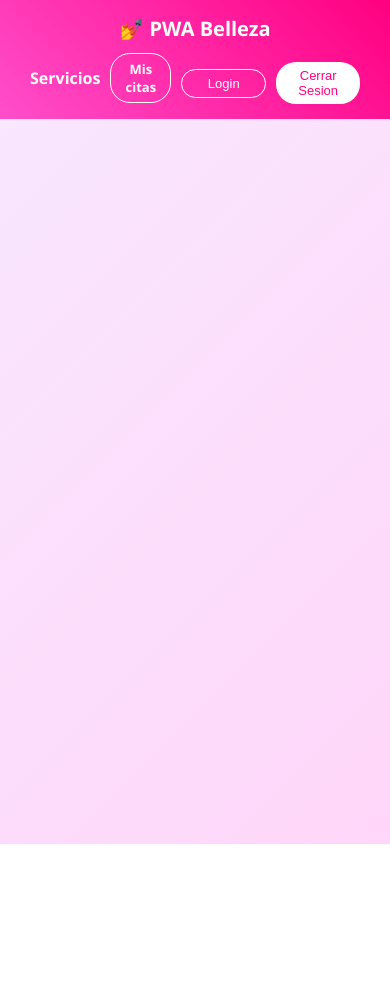
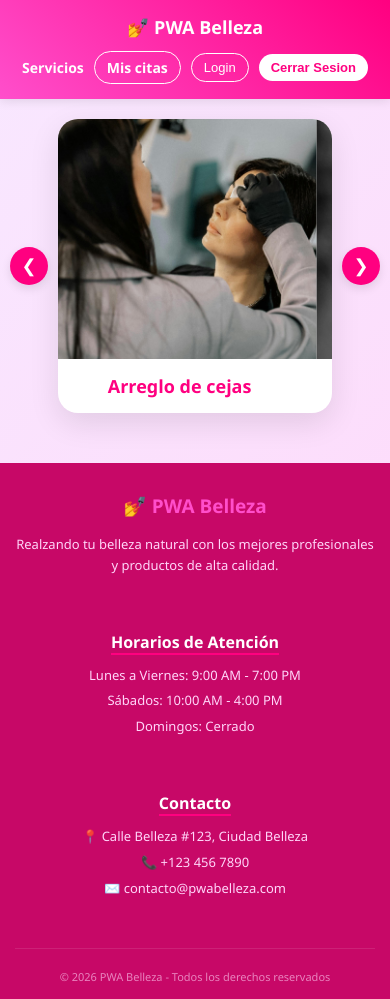
Before and after one commit to Katherin2024/PWA-BELLEZA, a plain HTML site: page index.html in a window 390 px wide. Before the commit the page ends 844 px from the top, so only its background shows below. Drawn offline with Linux system fonts and the light colour scheme; no server answers.

Commit message:
Segundo Cambio

```diff
--- /dev/null
+++ b/css/index.css
@@ -0,0 +1,308 @@
+/* ================= RESET & BASE ================= */
+* {
+  margin: 0;
+  padding: 0;
+  box-sizing: border-box;
+}
+
+body {
+  font-family: 'Segoe UI', Tahoma, Geneva, Verdana, sans-serif;
+  background: linear-gradient(135deg, #f8e8ff, #ffd6f9);
+  min-height: 100vh;
+  color: #333;
+  -webkit-font-smoothing: antialiased;
+}
+
+/* ================= HEADER ================= */
+.header {
+  display: flex;
+  justify-content: space-between;
+  align-items: center;
+  background: linear-gradient(45deg, #ff4ecb, #ff0080);
+  padding: 15px 30px;
+  color: white;
+  box-shadow: 0 2px 10px rgba(0,0,0,0.1);
+}
+
+.logo { font-size: 22px; font-weight: bold; }
+.menu { display: flex; gap: 15px; align-items: center; }
+.menu a { color: white; text-decoration: none; font-weight: bold; font-size: 14px; }
+
+.btn-outline {
+  background: transparent;
+  border: 1px solid white;
+  color: white;
+  padding: 8px 18px;
+  border-radius: 25px;
+  cursor: pointer;
+  transition: 0.3s;
+}
+.btn-outline:hover { background: white; color: #ff0080; }
+
+.btn-solid {
+  background: white;
+  color: #ff0080;
+  border: none;
+  padding: 8px 18px;
+  border-radius: 25px;
+  cursor: pointer;
+  font-weight: bold;
+  transition: 0.3s;
+}
+.btn-solid:hover { background: #ffe6f5; }
+
+.saludo { text-align: center; margin: 30px 0; font-size: 26px; }
+
+/* ================= CARRUSEL PROFESIONAL ================= */
+.carousel-container {
+  display: flex;
+  align-items: center;
+  justify-content: center;
+  max-width: 1000px;
+  margin: 0 auto;
+  padding: 20px;
+  position: relative;
+}
+/* El contenedor que recorta lo que sobra */
+.carousel-window {
+  width: 100%;
+  overflow: hidden;
+  border-radius: 30px;
+  background: white;
+  position: relative;
+}
+
+/* La tira de imágenes que se mueve */
+.carousel-window {
+    width: 100%;
+    max-width: 800px; /* Ancho de la ventana */
+    overflow: hidden; /* Esconde lo que no está en la ventana */
+    border-radius: 25px;
+    background: white;
+    box-shadow: 0 10px 30px rgba(0,0,0,0.1);
+}
+
+/* Busca estas clases y asegúrate de que tengan estas propiedades */
+.carousel-track {
+    display: flex;
+    width: 100%;
+    transition: transform 0.6s cubic-bezier(0.4, 0, 0.2, 1);
+    /* Añadimos esto para evitar espacios fantasmas */
+    gap: 0;
+}
+
+.slide {
+    /* Usamos flex: 0 0 100% para asegurar que mida exactamente el 100% */
+    flex: 0 0 100%;
+    min-width: 100%;
+    max-width: 100%;
+    outline: none; /* Evita bordes de selección */
+    text-align: center;
+}
+
+.slide img {
+    width: 100%;
+    height: 400px;
+    object-fit: cover;
+    display: block;
+}
+
+.slide p {
+    padding: 20px;
+    font-size: 22px;
+    color: #ff0080;
+    font-weight: bold;
+}
+/* ================= BOTONES DE NAVEGACIÓN ================= */
+.btn-nav {
+  width: 60px;
+  height: 60px;
+  background: #ff0080;
+  color: white;
+  border: none;
+  border-radius: 50%;
+  font-size: 24px;
+  cursor: pointer;
+  display: flex;
+  align-items: center;
+  justify-content: center;
+  transition: all 0.3s cubic-bezier(0.175, 0.885, 0.32, 1.275);
+  flex-shrink: 0;
+  box-shadow: 0 6px 20px rgba(255, 0, 128, 0.4);
+  z-index: 10;
+}
+
+.btn-nav:hover {
+  background: #ff4ecb;
+  transform: scale(1.15);
+}
+
+.btn-nav:active { transform: scale(0.95); }
+
+/* Posicionamiento superpuesto */
+.prev { margin-right: -30px; }
+.next { margin-left: -30px; }
+/* ================= FOOTER ================= */
+.footer {
+  background-color: #c70867;
+  color: white;
+  padding: 40px 20px 10px 20px;
+  margin-top: 50px;
+}
+
+.footer-content {
+  display: flex;
+  justify-content: space-around;
+  flex-wrap: wrap;
+  gap: 30px;
+  max-width: 1200px;
+  margin: 0 auto;
+}
+
+.footer-section {
+  flex: 1;
+  min-width: 250px;
+}
+
+.logo-footer {
+  font-size: 22px;
+  font-weight: bold;
+  margin-bottom: 15px;
+  color: #ff4ecb; /* Fucsia vibrante */
+}
+
+.footer-section h3 {
+  margin-bottom: 15px;
+  font-size: 18px;
+  border-bottom: 2px solid #ff0080;
+  display: inline-block;
+  color: white;
+}
+
+.footer-section p {
+  color: #ffd6f9; /* Texto en rosa muy claro para mejor lectura */
+  line-height: 1.6;
+  margin-bottom: 8px;
+  font-size: 14px;
+}
+
+.footer-bottom {
+  text-align: center;
+  margin-top: 40px;
+  padding-top: 20px;
+  border-top: 1px solid rgba(255, 255, 255, 0.1);
+  font-size: 13px;
+  color: rgba(255, 214, 249, 0.6);
+}
+
+
+
+/* Tablets y Celulares Grandes (menos de 768px) */
+@media (max-width: 768px) {
+
+  /* 1. Header: Ajustamos para que no ocupe tanto espacio */
+  .header {
+    flex-direction: column; /* Apila logo y menú */
+    padding: 15px;
+    gap: 12px;
+  }
+
+  .menu {
+    gap: 10px;
+    flex-wrap: wrap; /* Si hay muchos botones, se envuelven */
+    justify-content: center;
+  }
+
+  .btn-outline, .btn-solid {
+    padding: 6px 12px;
+    font-size: 13px;
+  }
+
+  /* 2. Saludo: Reducimos el tamaño de la fuente */
+  .saludo {
+    font-size: 22px;
+    margin: 20px 0;
+  }
+
+  /* 3. Carrusel: Reducimos la altura de la imagen */
+  .slide img {
+    height: 300px; /* Más bajo para que quepa en la pantalla del móvil */
+  }
+
+  .slide p {
+    font-size: 18px;
+    padding: 15px;
+  }
+
+  /* 4. Navegación: El cambio más importante */
+  .carousel-container {
+    padding: 0 10px;
+    gap: 10px; /* Espacio entre botones y ventana */
+  }
+
+  .btn-nav {
+    width: 45px;
+    height: 45px;
+    font-size: 18px;
+    /* Quitamos los márgenes negativos para que no se salgan del borde del celular */
+    margin: 0;
+    box-shadow: 0 4px 10px rgba(0,0,0,0.1);
+  }
+
+  /* Ajustamos la ventana para que se vea bien con los botones a los lados */
+  .carousel-window {
+    border-radius: 20px;
+  }
+  .footer-content {
+    flex-direction: column;
+    text-align: center;
+  }
+
+  .footer-section h3 {
+    width: fit-content;
+    margin: 0 auto 15px auto;
+  }
+
+  .footer-section {
+    margin-bottom: 20px;
+  }
+}
+
+/* Celulares Pequeños (menos de 480px) */
+@media (max-width: 480px) {
+  .slide img {
+    height: 240px; /* Aún más pequeño para pantallas tipo iPhone SE */
+  }
+
+  .logo {
+    font-size: 18px;
+  }
+
+  .btn-nav {
+    width: 38px;
+    height: 38px;
+  }
+  .footer {
+    padding: 30px 15px 15px 15px;
+  }
+
+  .logo-footer {
+    font-size: 19px;
+  }
+
+  .footer-section h3 {
+    font-size: 16px;
+    margin-bottom: 10px;
+  }
+
+  .footer-section p {
+    font-size: 13px;
+    margin-bottom: 5px;
+  }
+
+  .footer-bottom {
+    margin-top: 25px;
+    font-size: 11px;
+  }
+
+}
--- a/index.html
+++ b/index.html
@@ -1,77 +1,107 @@
 <!DOCTYPE html>
 <html lang="es">
 <head>
-
   <meta charset="UTF-8">
   <meta name="viewport" content="width=device-width, initial-scale=1.0">
   <title>PWA Belleza</title>
-
-  <link rel="stylesheet" href="css/style.css">
-
+  <link rel="stylesheet" href="css/index.css">
 </head>
-
 <body>
 
-  <!-- ================= HEADER ================= -->
   <header class="header">
+    <div class="logo">💅 <span>PWA Belleza</span></div>
+    <nav class="menu">
+      <a href="servicios.html">Servicios</a>
+      <a href="mis-citas.html" class="btn-outline">Mis citas</a>
+      <button id="btnLogin" class="btn-outline" onclick="irLogin()">Login</button>
+      <button id="btnLogout" class="btn-solid" onclick="cerrarSesion()">Cerrar Sesion</button>
+    </nav>
+  </header>
 
-    <!-- Logo -->
-    <div class="logo">
-      💅 <span>PWA Belleza</span>
+  <h2 id="saludo" class="saludo"></h2>
+
+ <div class="carousel-container">
+    <button class="btn-nav prev" id="btnPrev">❮</button>
+
+    <div class="carousel-window">
+        <div class="carousel-track" id="carouselTrack">
+            <div class="slide">
+                <img src="img/belleza.jpg" alt="Uñas">
+                <p>Arreglo de cejas </p>
+            </div>
+            <div class="slide">
+                <img src="img/belleza2.jpg" alt="Pestañas">
+                <p>Cejas ✨</p>
+            </div>
+            <div class="slide">
+                <img src="img/cuidado.jpg" alt="Cejas">
+                <p>Diseño de Uñas </p>
+            </div>
+            <div class="slide">
+                <img src="img/depilacion2.jpg" alt="Depilación">
+                <p>Depilación corporal </p>
+            </div>
+        </div>
     </div>
 
-    <!-- Menú -->
-    <nav class="menu">
+    <button class="btn-nav next" id="btnNext">❯</button>
+</div>
 
-      <a href="servicios.html">Servicios</a>
-      <a href="mis-citas.html" class="btn-outline">Mis citas</a>
-      <!-- Login -->
-      <button id="btnLogin" class="btn-outline" onclick="irLogin()">Login</button>
+<footer class="footer">
+    <div class="footer-content">
 
-      <!-- Logout -->
-      <button id="btnLogout" class="btn-solid" onclick="cerrarSesion()">Cerrar Sesion</button>
+      <div class="footer-section">
+        <div class="logo-footer">💅 PWA Belleza</div>
+        <p>Realzando tu belleza natural con los mejores profesionales y productos de alta calidad.</p>
+      </div>
 
-    </nav>
+      <div class="footer-section">
+        <h3>Horarios de Atención</h3>
+        <p>Lunes a Viernes: 9:00 AM - 7:00 PM</p>
+        <p>Sábados: 10:00 AM - 4:00 PM</p>
+        <p>Domingos: Cerrado</p>
+      </div>
 
-  </header>
+      <div class="footer-section">
+        <h3>Contacto</h3>
+        <p>📍 Calle Belleza #123, Ciudad Belleza</p>
+        <p>📞 +123 456 7890</p>
+        <p>✉️ contacto@pwabelleza.com</p>
+      </div>
 
-  <!-- Saludo -->
-  <h2 id="saludo" class="saludo"></h2>
+    </div>
 
-  <!-- ================= SCRIPT ================= -->
+    <div class="footer-bottom">
+      &copy; 2026 PWA Belleza - Todos los derechos reservados
+    </div>
+  </footer>
+
+<script src="js/index.js"></script>
+
   <script type="module">
-
     import { getAuth, onAuthStateChanged, signOut }
     from "https://www.gstatic.com/firebasejs/12.11.0/firebase-auth.js";
-
     import { app } from "./js/firebase-config.js";
 
     const auth = getAuth(app);
 
-    // Mostrar botones dinámicos
     onAuthStateChanged(auth, (user) => {
-
+      const saludo = document.getElementById("saludo");
       if (user) {
         document.getElementById("btnLogin").style.display = "none";
         document.getElementById("btnLogout").style.display = "inline-block";
-        document.getElementById("saludo").innerText = "Bienvenid@ 💖";
+        saludo.innerText = "Bienvenid@ 💖";
       } else {
         document.getElementById("btnLogin").style.display = "inline-block";
         document.getElementById("btnLogout").style.display = "none";
-        document.getElementById("saludo").innerText = "Explora nuestros servicios 💅";
+        saludo.innerText = "Explora nuestros servicios 💅";
       }
-
     });
 
-    window.irLogin = () => {
-      window.location.href = "login.html";
-    };
+    window.irLogin = () => { window.location.href = "login.html"; };
+    window.cerrarSesion = () => { signOut(auth).then(() => location.reload()); };
+  </script>
 
-    window.cerrarSesion = () => {
-      signOut(auth).then(() => location.reload());
-    };
-
-  </script>
 
 </body>
 </html>
--- /dev/null
+++ b/js/index.js
@@ -0,0 +1,52 @@
+document.addEventListener("DOMContentLoaded", () => {
+    const track = document.getElementById("carouselTrack");
+    const btnNext = document.getElementById("btnNext");
+    const btnPrev = document.getElementById("btnPrev");
+
+    function moveNext() {
+        // Obtenemos el ancho exacto del contenedor en ese momento
+        const width = track.getBoundingClientRect().width;
+
+        track.style.transition = "transform 0.6s ease-in-out";
+        track.style.transform = `translateX(-${width}px)`; // Usamos px exactos en lugar de %
+
+        setTimeout(() => {
+            track.style.transition = "none";
+            track.appendChild(track.firstElementChild); // Movemos al final
+            track.style.transform = "translateX(0)";
+        }, 600);
+    }
+
+    function movePrev() {
+        const width = track.getBoundingClientRect().width;
+
+        track.style.transition = "none";
+        track.prepend(track.lastElementChild); // Movemos al inicio
+        track.style.transform = `translateX(-${width}px)`;
+
+        // Forzamos un "reflow" para que el navegador registre el cambio de posición
+        track.offsetHeight;
+
+        setTimeout(() => {
+            track.style.transition = "transform 0.6s ease-in-out";
+            track.style.transform = "translateX(0)";
+        }, 10);
+    }
+
+    btnNext.addEventListener("click", () => {
+        moveNext();
+        resetAutoPlay();
+    });
+
+    btnPrev.addEventListener("click", () => {
+        movePrev();
+        resetAutoPlay();
+    });
+
+    let autoPlay = setInterval(moveNext, 5000);
+
+    function resetAutoPlay() {
+        clearInterval(autoPlay);
+        autoPlay = setInterval(moveNext, 5000);
+    }
+});
```
Also changed, not shown: login.html (+75 -11 lines), img/belleza.jpg (added), img/belleza2.jpg (added), img/cejas.jpg (added), img/cuidado.jpg (added), img/depilacion.jpg (added), img/icono.png (deleted), img/logo belleza 2.png (added), img/pestañas.jpg (added), img/postizas.jpg (added), img/unas.jpg (added), 1 other file.
